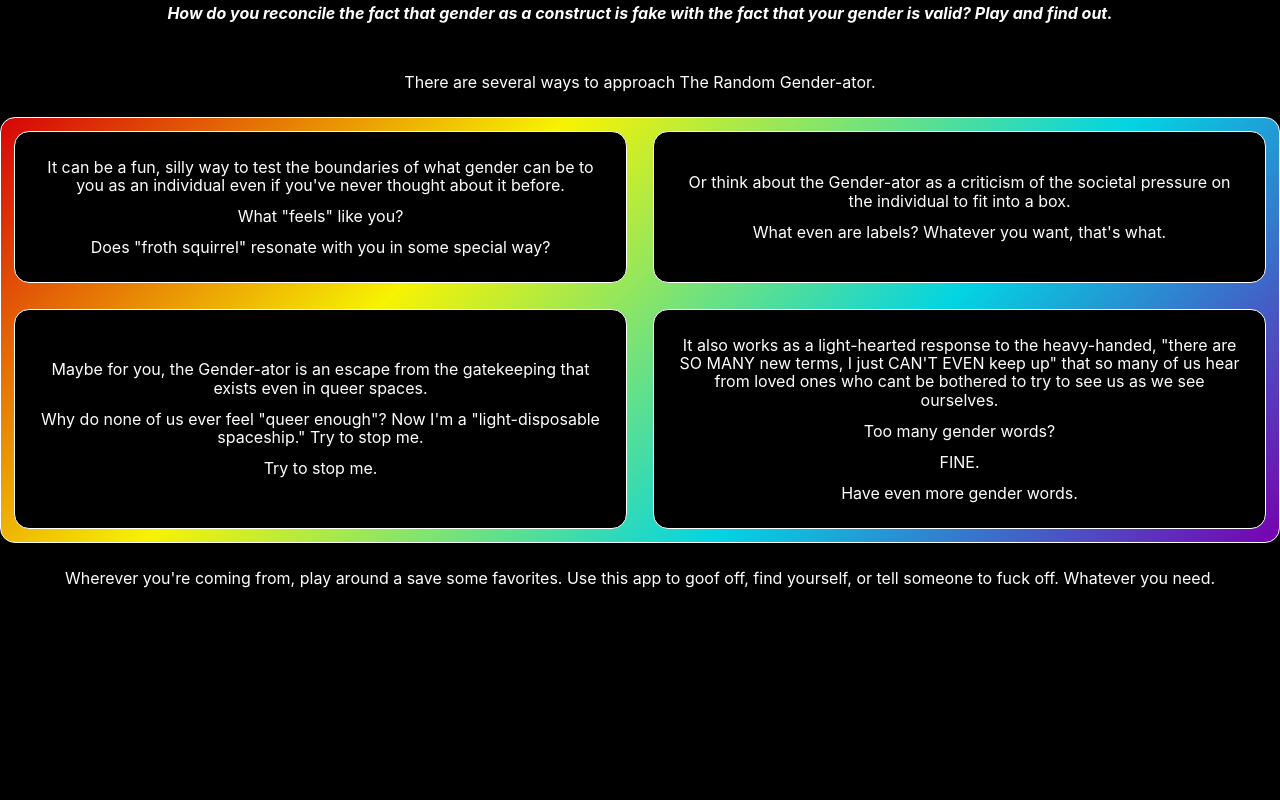
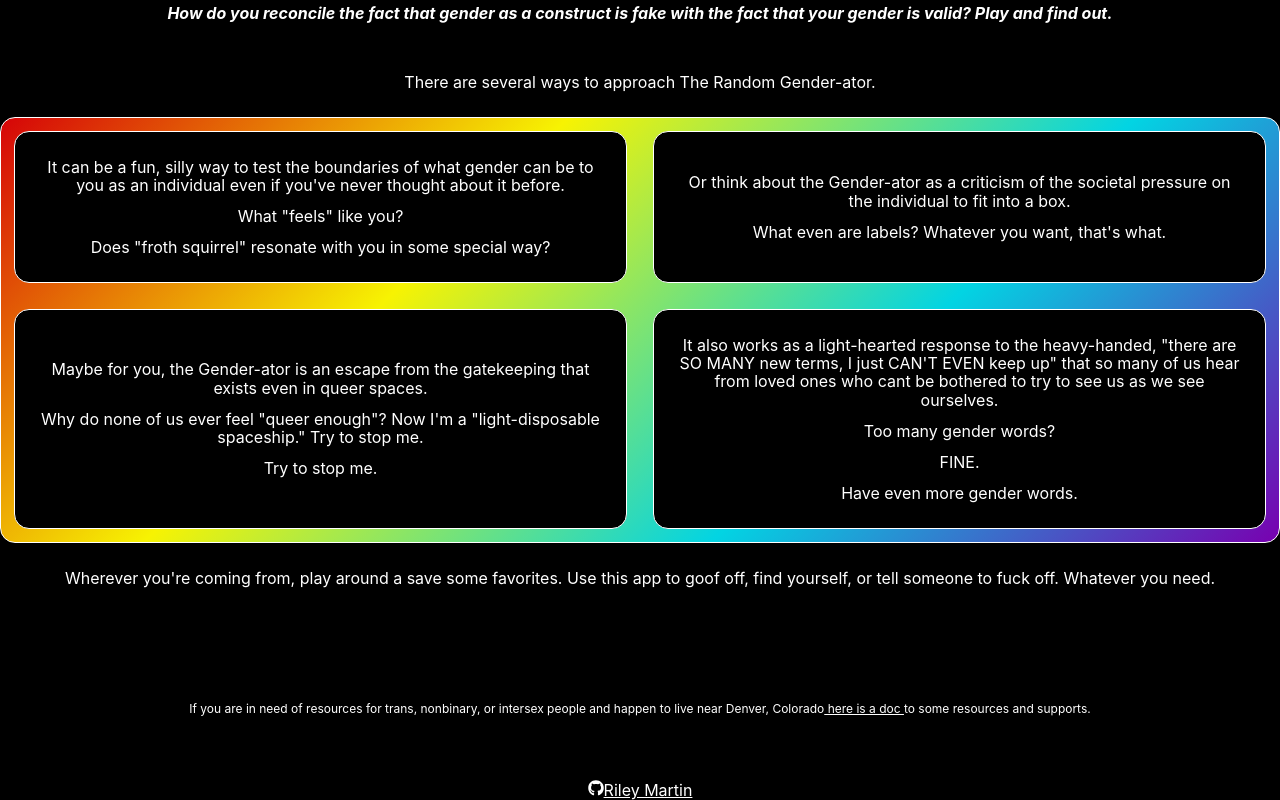
Before and after one commit to RMartin0717/random-gender-ator, a React (Create React App) app: page /about in a window 1280 px wide. Shown: the part 303-1103 px from the top of the page. Before the commit the page ends 916 px from the top, so only its background shows below. Built offline with nearby package versions, Linux system fonts and the light colour scheme; no server answers.

Commit message:
Create footer to contain GitHub profile link and link to resource document

```diff
--- a/package.json
+++ b/package.json
@@ -8,6 +8,7 @@
     "@testing-library/user-event": "^12.8.3",
     "react": "^17.0.2",
     "react-dom": "^17.0.2",
+    "react-icons": "^4.2.0",
     "react-router-dom": "^5.2.0",
     "react-scripts": "4.0.3",
     "web-vitals": "^1.1.2"
--- a/src/components/App/App.js
+++ b/src/components/App/App.js
@@ -6,6 +6,7 @@ import Card from '../Card/Card'
 import AllCards from '../AllCards/AllCards'
 import Error from '../Error/Error'
 import About from '../About/About'
+import Footer from '../Footer/Footer'
 import { Route, Switch } from 'react-router-dom'
 import { getWords } from '../../utilities/APICalls'
 
@@ -137,6 +138,7 @@ class App extends Component {
            <Error error={`Page not found. Click 'Home' to return to the main page.`} />
          </Route>
       </Switch>
+      <Footer />
     </>
     )
   }
--- /dev/null
+++ b/src/components/Footer/Footer.css
@@ -0,0 +1,12 @@
+.footer-content {
+  display: flex;
+  flex-direction: column;
+  justify-content: space-around;
+  text-align: center;
+  margin-top: 2vw;
+}
+
+.resources {
+  margin: 5vw;
+  font-size: .75em;
+}
--- /dev/null
+++ b/src/components/Footer/Footer.js
@@ -0,0 +1,20 @@
+import React from 'react'
+import './Footer.css'
+import { FaGithub } from 'react-icons/fa'
+
+const Footer = () => {
+  return (
+    <div className='footer-content'>
+      <p className='resources'>If you are in need of resources for trans, nonbinary, or intersex people and happen to live near Denver, Colorado
+        <a href='https://docs.google.com/document/d/1Z-3PS8O3W_WuYJaRB29mIpKZ-MU9JB3iuolazm1POKE/edit?usp=sharing'> here is a doc </a>
+      to some resources and supports.
+      </p>
+      <div className='github-link'>
+        <FaGithub />
+        <a href="https://github.com/RMartin0717">Riley Martin</a>
+      </div>
+    </div>
+  )
+}
+
+export default Footer
```
Also changed, not shown: 1 other file (tests, documents, lock files or other folders).
